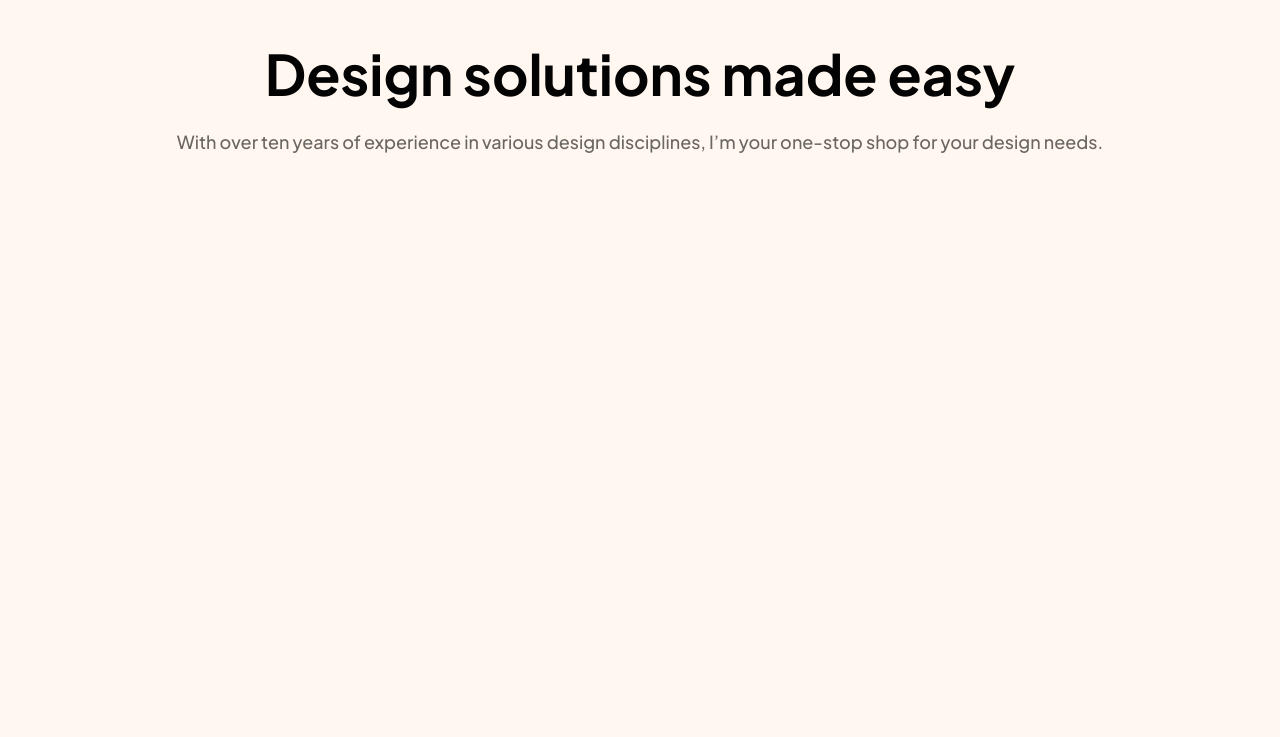
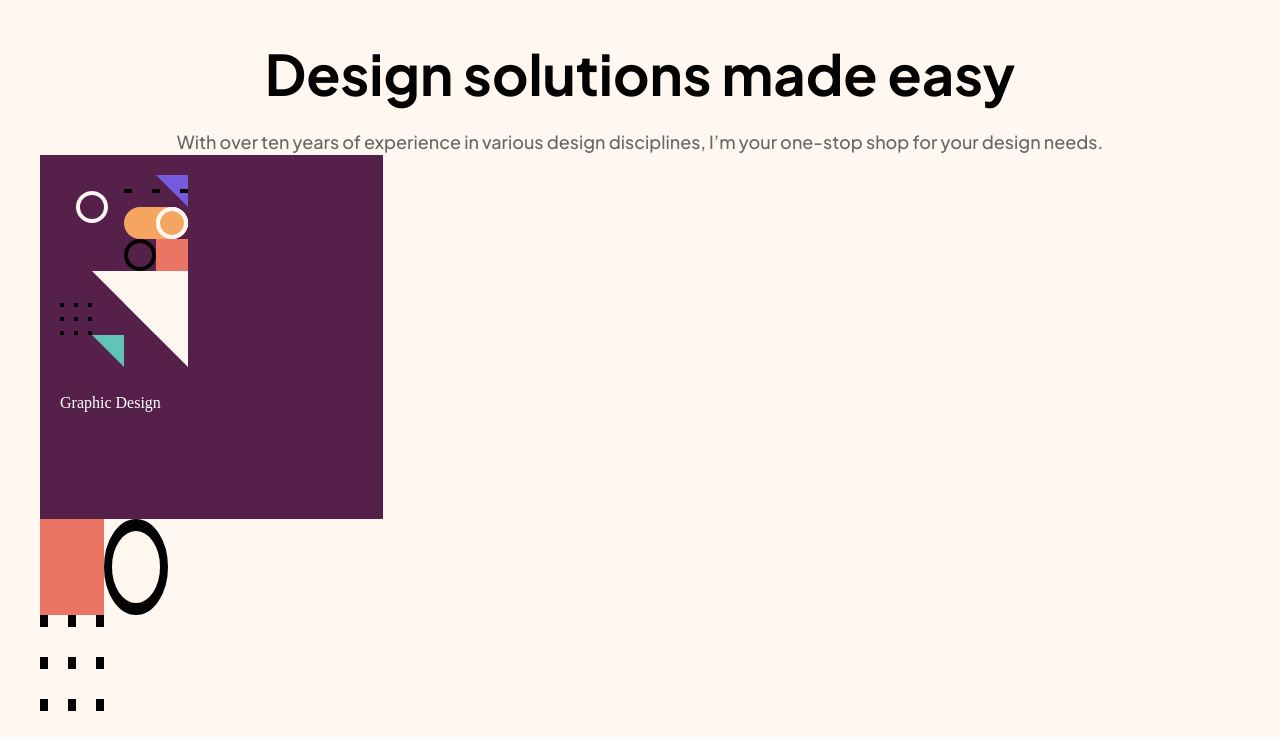
Before and after one commit to ShadeRXS/Single-page-design-portfolio, a website built with Vite: page index.html in a window 1280 px wide. Shown: the part 63-800 px from the top of the page. Built offline with nearby package versions, Linux system fonts and the light colour scheme.

Commit message:
Estructura de las tarjetas

```diff
--- a/index.html
+++ b/index.html
@@ -13,19 +13,26 @@
         <button class="header__button text-preset-5">Free Consultation</button>
       </div>
       <div class="header__text__container">
-        <h1 class="header__text-seo text-preset-1">Design solutions made easy </h1>
-        <p class="header__text-p text-preset-4">With over ten years of experience in various design disciplines, I’m your one-stop shop for your design needs.</p>
+        <h1 class="header__text-seo text-preset-1">
+          Design solutions made easy
+        </h1>
+        <p class="header__text-p text-preset-4">
+          With over ten years of experience in various design disciplines, I’m
+          your one-stop shop for your design needs.
+        </p>
+      </div>
+
+      <div class="cards">
+        <span class="card__morado ordenCards"> <img src="./public/pattern-graphic-design.svg" alt="" class="card__icon"> Graphic Design</span>
+        <span class="card__amarillo ordenCards"> <img src="./public/pattern-ui-ux.svg" alt="" class="card__icon"> UI/UX</span>
+        <span class="card__rosa ordenCards"> <img src="./public/pattern-apps.svg" alt="" class="card__icon"> Apps</span>
+        <span class="card__azul ordenCards"> <img src="./public/pattern-photography.svg" alt="" class="card__icon"> Photography</span>
+        <span class="card__naranja ordenCards"> <img src="./public/pattern-illustrations.svg" alt="" class="card__icon"> Illustrations</span>
+        <span class="card__purpura ordenCards"> <img src="./public/pattern-motion-graphics.svg" alt="" class="card__icon"> Motion Graphics</span>
       </div>
     </header>
 
     <!--
-
-  Graphic Design
-  UI/UX
-  Apps
-  Photography
-  Illustrations
-  Motion Graphics
 
   I’m Amy, and I’d love to work on your next project
 
--- a/src/style.css
+++ b/src/style.css
@@ -275,3 +275,29 @@ body {
     width: 45%;
   }
 }
+
+/* Cards */
+
+.cards {
+}
+
+.ordenCards {
+  display: flex;
+  flex-wrap: wrap;
+  gap: var(--spacing-300);
+  flex-direction: column;
+}
+
+.card__icon {
+  width: 128px;
+  height: 192px;
+  align-items: end;
+}
+
+.card__morado {
+  background-color: var(--dark-purple-500);
+  color: var(--neutral-0);
+  width: 343px;
+  height: 364px;
+  padding: 20px;
+}
```
